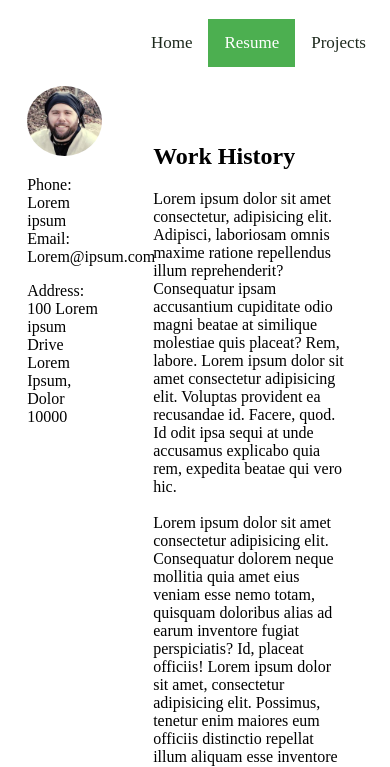
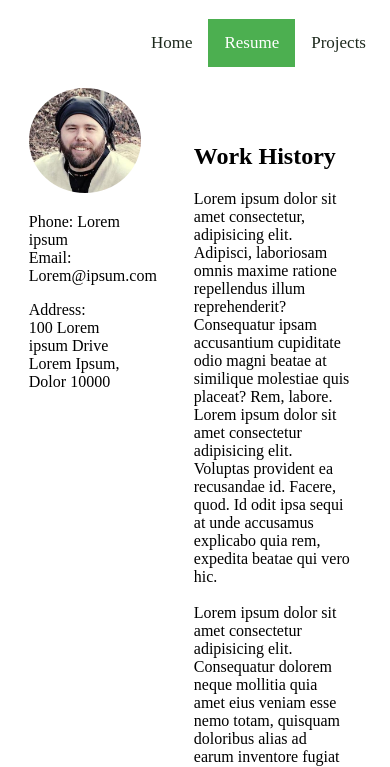
Before and after one commit to casedwards/Portfolio, a plain HTML site: page resume.html in a window 390 px wide. Shown: the part 61-828 px from the top of the page. Drawn offline with Linux system fonts and the light colour scheme.

Commit message:
does padding work for mobile responsive on resume?

```diff
--- a/style.css
+++ b/style.css
@@ -54,8 +54,9 @@ img {
 }
 
 .sidebar-sm {
-    width: 20%;
-    margin: 1.2em;
+    width: 30%;
+    margin: 0.8em;
+    padding: 0.5em;
 }
 
 
```
